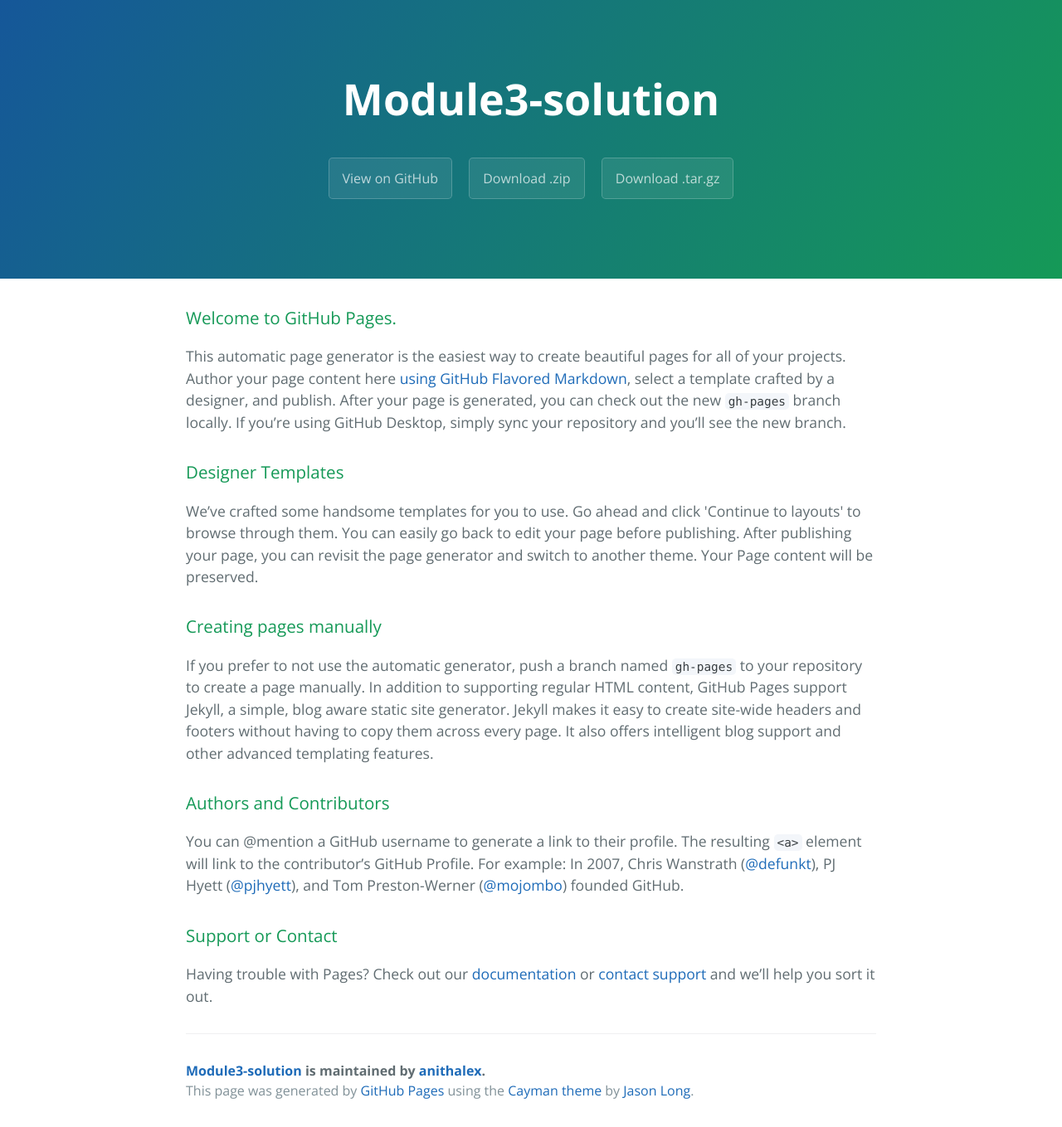
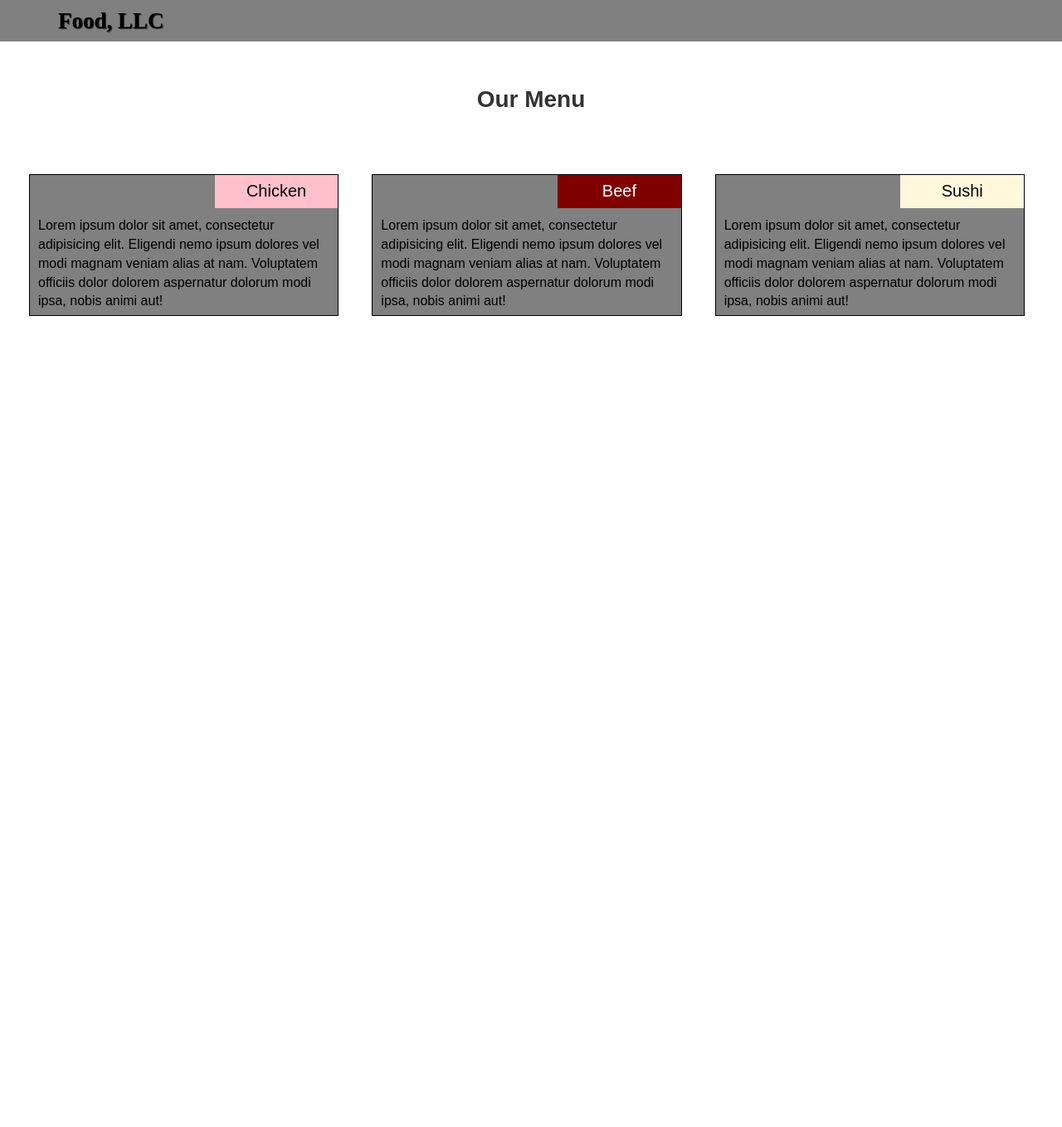
Before and after one commit to anithalex/module3-solution, a plain HTML site: page index.html in a window 1280 px wide. Shown: the whole page at 83% size. After the commit the page ends 800 px from the top, so only its background shows below. Drawn offline with nearby package versions, Linux system fonts and the light colour scheme.

Commit message:
Add files via upload

```diff
--- a/index.html
+++ b/index.html
@@ -1,57 +1,79 @@
-<!DOCTYPE html>
-<html lang="en-us">
+<!doctype html>
+<html lang="en">
   <head>
-    <meta charset="UTF-8">
-    <title>Module3-solution by anithalex</title>
+    <meta charset="utf-8">
+    <meta http-equiv="X-UA-Compatible" content="IE=edge">
     <meta name="viewport" content="width=device-width, initial-scale=1">
-    <link rel="stylesheet" type="text/css" href="stylesheets/normalize.css" media="screen">
-    <link href='https://fonts.googleapis.com/css?family=Open+Sans:400,700' rel='stylesheet' type='text/css'>
-    <link rel="stylesheet" type="text/css" href="stylesheets/stylesheet.css" media="screen">
-    <link rel="stylesheet" type="text/css" href="stylesheets/github-light.css" media="screen">
+    <title>Bootstrap</title>
+    <link rel="stylesheet" href="css/bootstrap.min.css">
+    <link rel="stylesheet" href="css/styles.css">
   </head>
-  <body>
-    <section class="page-header">
-      <h1 class="project-name">Module3-solution</h1>
-      <h2 class="project-tagline"></h2>
-      <a href="https://github.com/anithalex/module3-solution" class="btn">View on GitHub</a>
-      <a href="https://github.com/anithalex/module3-solution/zipball/master" class="btn">Download .zip</a>
-      <a href="https://github.com/anithalex/module3-solution/tarball/master" class="btn">Download .tar.gz</a>
-    </section>
+<body>
+  <header>
+    <nav id="header-nav" class="navbar navbar-default">
+      <div class="container">
+        <div class="navbar-header">
+           <div class="navbar-brand">
+            <a href="index.html"><h1>Food, LLC</h1></a>
+           </div>
+          <button type="button" class="navbar-toggle collapsed" data-toggle="collapse" data-target="#mynav" aria-expanded="false">
+            <span class="sr-only">Toggle navigation</span>
+            <span class="icon-bar"></span>
+            <span class="icon-bar"></span>
+            <span class="icon-bar"></span>
+          </button>
+        </div>
+          <div id="mynav" class="collapse navbar-collapse">
+           <ul id="nav-list" class="nav navbar-nav navbar-right visible-xs text-center">
+            <li>
+              <a href="index.html">
+                <br>Chicken</a>
+            </li>
+            <li>
+              <a href="#">
+                <br>Beef</a>
+            </li>
+            <li>
+              <a href="#">
+                <br>Sushi</a>
+            </li>
+          </ul><!-- #nav-list -->
+        </div><!-- .collapse .navbar-collapse -->
 
-    <section class="main-content">
-      <h3>
-<a id="welcome-to-github-pages" class="anchor" href="#welcome-to-github-pages" aria-hidden="true"><span aria-hidden="true" class="octicon octicon-link"></span></a>Welcome to GitHub Pages.</h3>
+      </div>
+    </nav>
 
-<p>This automatic page generator is the easiest way to create beautiful pages for all of your projects. Author your page content here <a href="https://guides.github.com/features/mastering-markdown/">using GitHub Flavored Markdown</a>, select a template crafted by a designer, and publish. After your page is generated, you can check out the new <code>gh-pages</code> branch locally. If you’re using GitHub Desktop, simply sync your repository and you’ll see the new branch.</p>
-
-<h3>
-<a id="designer-templates" class="anchor" href="#designer-templates" aria-hidden="true"><span aria-hidden="true" class="octicon octicon-link"></span></a>Designer Templates</h3>
-
-<p>We’ve crafted some handsome templates for you to use. Go ahead and click 'Continue to layouts' to browse through them. You can easily go back to edit your page before publishing. After publishing your page, you can revisit the page generator and switch to another theme. Your Page content will be preserved.</p>
-
-<h3>
-<a id="creating-pages-manually" class="anchor" href="#creating-pages-manually" aria-hidden="true"><span aria-hidden="true" class="octicon octicon-link"></span></a>Creating pages manually</h3>
-
-<p>If you prefer to not use the automatic generator, push a branch named <code>gh-pages</code> to your repository to create a page manually. In addition to supporting regular HTML content, GitHub Pages support Jekyll, a simple, blog aware static site generator. Jekyll makes it easy to create site-wide headers and footers without having to copy them across every page. It also offers intelligent blog support and other advanced templating features.</p>
-
-<h3>
-<a id="authors-and-contributors" class="anchor" href="#authors-and-contributors" aria-hidden="true"><span aria-hidden="true" class="octicon octicon-link"></span></a>Authors and Contributors</h3>
-
-<p>You can @mention a GitHub username to generate a link to their profile. The resulting <code>&lt;a&gt;</code> element will link to the contributor’s GitHub Profile. For example: In 2007, Chris Wanstrath (<a href="https://github.com/defunkt" class="user-mention">@defunkt</a>), PJ Hyett (<a href="https://github.com/pjhyett" class="user-mention">@pjhyett</a>), and Tom Preston-Werner (<a href="https://github.com/mojombo" class="user-mention">@mojombo</a>) founded GitHub.</p>
-
-<h3>
-<a id="support-or-contact" class="anchor" href="#support-or-contact" aria-hidden="true"><span aria-hidden="true" class="octicon octicon-link"></span></a>Support or Contact</h3>
-
-<p>Having trouble with Pages? Check out our <a href="https://help.github.com/pages">documentation</a> or <a href="https://github.com/contact">contact support</a> and we’ll help you sort it out.</p>
-
-      <footer class="site-footer">
-        <span class="site-footer-owner"><a href="https://github.com/anithalex/module3-solution">Module3-solution</a> is maintained by <a href="https://github.com/anithalex">anithalex</a>.</span>
-
-        <span class="site-footer-credits">This page was generated by <a href="https://pages.github.com">GitHub Pages</a> using the <a href="https://github.com/jasonlong/cayman-theme">Cayman theme</a> by <a href="https://twitter.com/jasonlong">Jason Long</a>.</span>
-      </footer>
-
-    </section>
+  </header>
+<div class="container" id="main-content">
 
 
-  </body>
+<div class="heading text-center">Our Menu</div>
+
+    <div class="row">
+      <div class="col-md-4 col-sm-6 col-xs-12">
+          <div class="div1">
+          <div class="head11"><div class="head1 text-center">Chicken</div></div>
+          <div class="content1">Lorem ipsum dolor sit amet, consectetur adipisicing elit. Eligendi nemo ipsum dolores vel modi magnam veniam alias at nam. Voluptatem officiis dolor dolorem aspernatur dolorum modi ipsa, nobis animi aut!</div>
+          </div>
+      </div>
+        <div class="col-md-4 col-sm-6 col-xs-12">
+            <div class="div2">
+            <div class="head11"><div class="head2 text-center">Beef</div></div>
+          <div class="content1">Lorem ipsum dolor sit amet, consectetur adipisicing elit. Eligendi nemo ipsum dolores vel modi magnam veniam alias at nam. Voluptatem officiis dolor dolorem aspernatur dolorum modi ipsa, nobis animi aut!</div>
+            </div>
+        </div>
+      <div class="col-md-4 col-sm-12 col-xs-12">
+          <div class="div3">
+          <div class="head11"><div class="head3 text-center">Sushi</div></div>
+          <div class="content1">Lorem ipsum dolor sit amet, consectetur adipisicing elit. Eligendi nemo ipsum dolores vel modi magnam veniam alias at nam. Voluptatem officiis dolor dolorem aspernatur dolorum modi ipsa, nobis animi aut!</div>
+          </div>
+      </div>
+    </div>
+</div>
+
+  <!-- jQuery (Bootstrap JS plugins depend on it) -->
+  <script src="js/jquery-2.1.4.min.js"></script>
+  <script src="js/bootstrap.min.js"></script>
+  <script src="js/script.js"></script>
+</body>
 </html>
```
